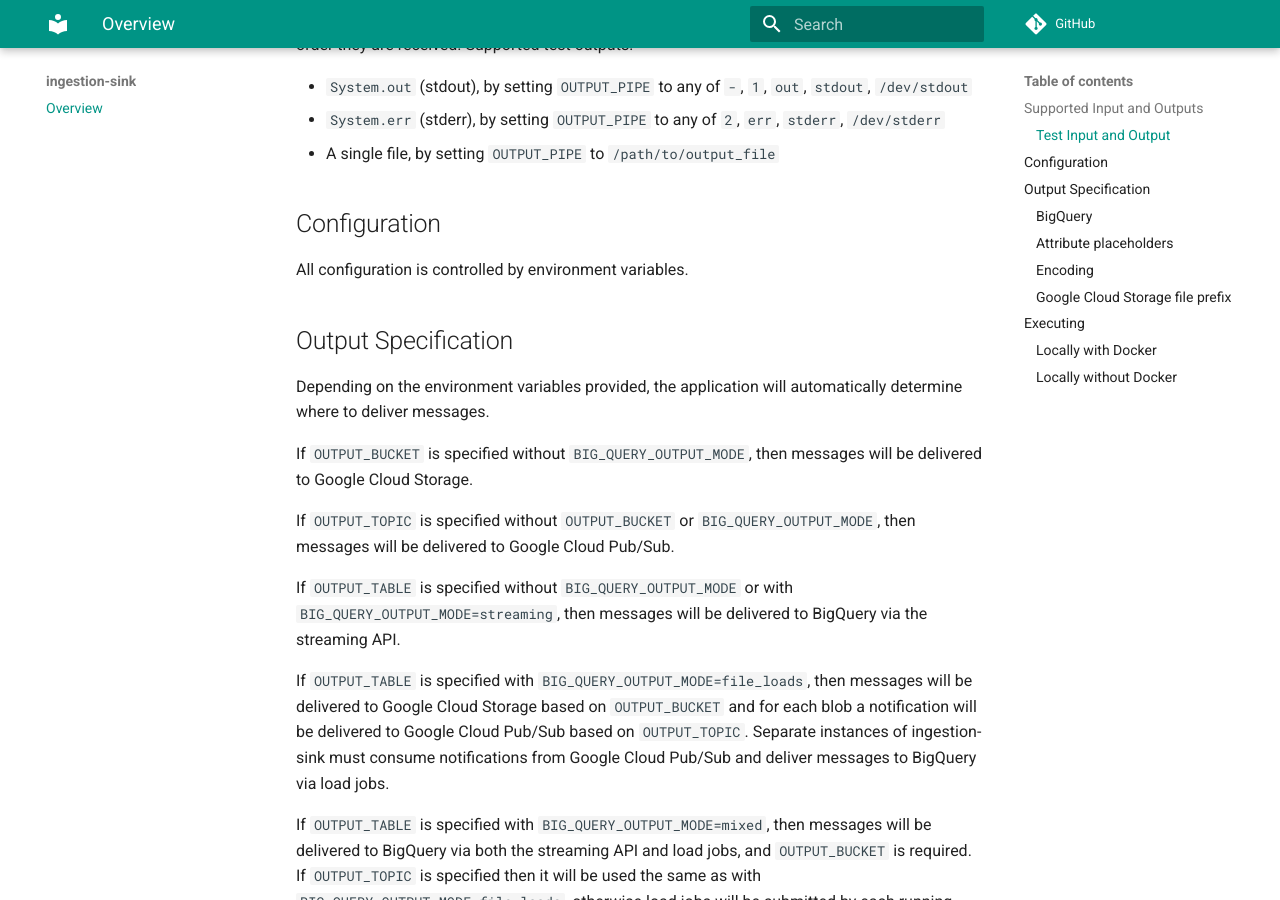
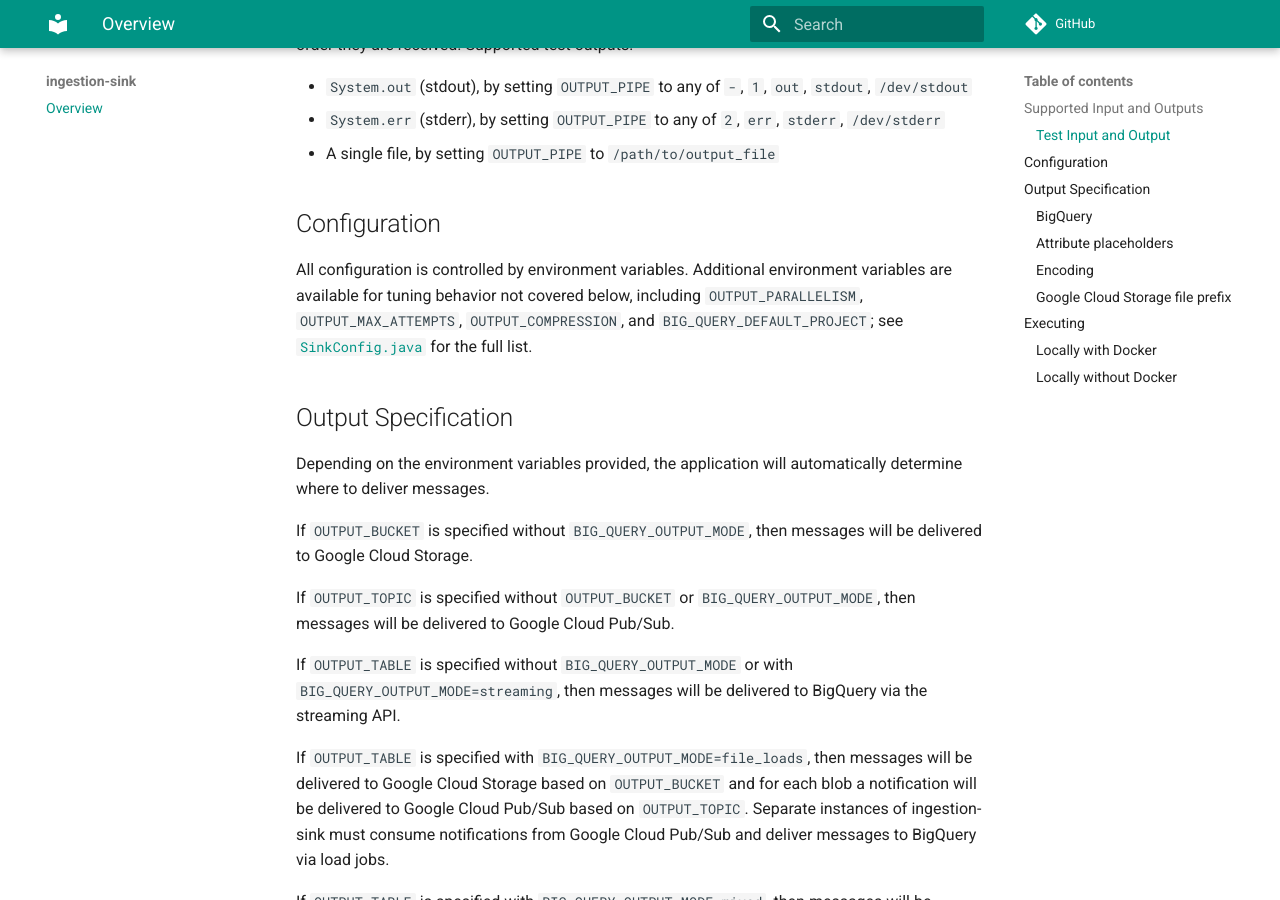
Before and after one commit to mozilla/gcp-ingestion, an MkDocs documentation site: the page built from docs/ingestion-sink/index.md, in a window 1280 px wide and 900 px high, scrolled down 827 px. Built offline with MkDocs 1.6.1 and Material for MkDocs 9.7.7, drawn with Linux system fonts in a browser that asks for light colours; comment, search, counter and statistics services are not loaded.

Commit message:
ingestion-sink: Mention additional output-tuning env vars and link to SinkConfig
Finding-Id: f84ec8344fec4705ac41ae031ba1c0f6
Reviewed: no (this PR is the review)
Source: https://github.com/mozilla/gcp-ingestion/blob/main/ingestion-sink/src/main/java/com/mozilla/telemetry/ingestion/sink/config/SinkConfig.java
Source: https://github.com/mozilla/gcp-ingestion/blob/main/ingestion-sink/src/test/java/com/mozilla/telemetry/ingestion/sink/config/SinkConfigTest.java

```diff
--- a/docs/ingestion-sink/index.md
+++ b/docs/ingestion-sink/index.md
@@ -37,7 +37,12 @@ delimited JSON in the order they are received. Supported test outputs:
 
 ## Configuration
 
-All configuration is controlled by environment variables.
+All configuration is controlled by environment variables. Additional
+environment variables are available for tuning behavior not covered below,
+including `OUTPUT_PARALLELISM`, `OUTPUT_MAX_ATTEMPTS`, `OUTPUT_COMPRESSION`,
+and `BIG_QUERY_DEFAULT_PROJECT`; see
+[`SinkConfig.java`](https://github.com/mozilla/gcp-ingestion/blob/main/ingestion-sink/src/main/java/com/mozilla/telemetry/ingestion/sink/config/SinkConfig.java)
+for the full list.
 
 ## Output Specification
 
```
